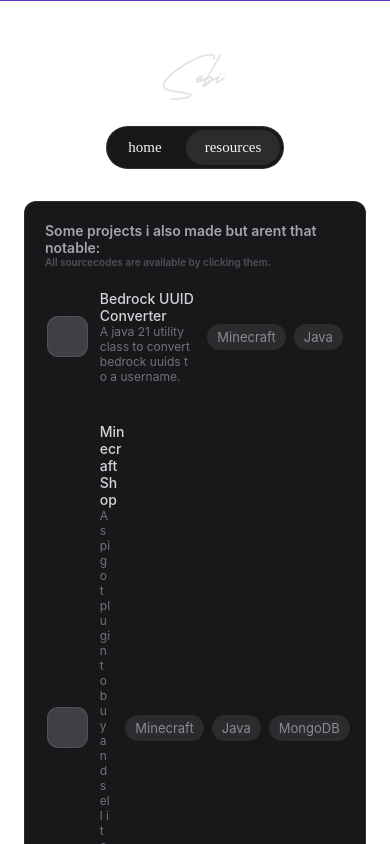
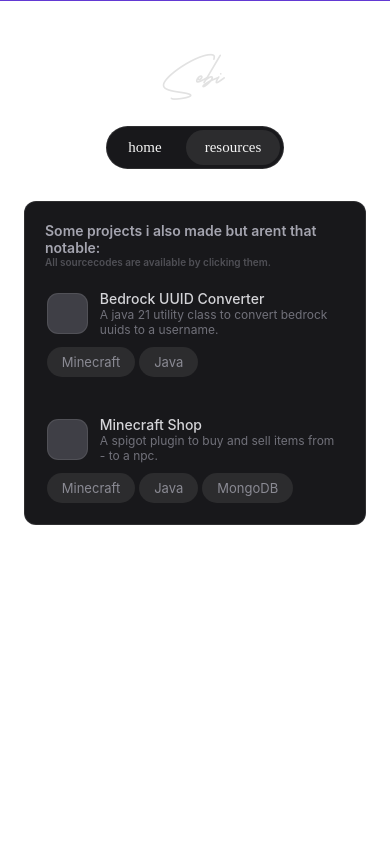
Before and after one commit to sxbide/sxbide-2025, a React (Create React App) app: page /resources in a window 390 px wide. Shown: the top 844 px of the page. Built offline with nearby package versions, Linux system fonts and the light colour scheme; some icons are missing.

Commit message:
Initial page changes

```diff
--- a/src/components/Navbar/Navbar.css
+++ b/src/components/Navbar/Navbar.css
@@ -14,9 +14,6 @@ nav.navigation {
     margin-bottom: 2rem;
 }
 
-* {
-    /* outline: 1px solid red; */
-}
 
 nav.navigation .signature {
     display: flex;
@@ -82,7 +79,7 @@ nav.navigation ul li:hover:not(.selected) {
 
 nav.navigation ul li a{
     font-family: 'Lexend';
-    font-weight: 330;
+    font-weight: 400;
     text-decoration: none;
     color: var(--text-color);
     margin-left: 0.6rem;
--- a/src/components/Projects/Projects.css
+++ b/src/components/Projects/Projects.css
@@ -55,6 +55,7 @@
     box-sizing: border-box;
     padding: 1rem;
     margin: 0.3rem;
+
     border-radius: 8px;
     transition: 0.25s ease-in-out;
 }
--- a/src/pages/Home/HomePage.jsx
+++ b/src/pages/Home/HomePage.jsx
@@ -22,7 +22,7 @@ export default function HomePage() {
                 <div className="about-me-description">
                     <h2>Hey👋 I'm Sebastian, a 19 year old, austria-based developer with over four years of experience. My main focus is on building object-oriented backends in java. I’m always eager to learn new things and web development has been especially exciting to me because it lets me turn creative ideas into visual, interactive experiences.</h2>
                     <break></break>
-                    <h2>I'm currently working on a multiplayer game platform called landaria.net, where I focus on developing with the latest version and leveraging the newest features and opportunities it offers. We launch our open beta in summer 2025.</h2>
+                    <h2>I'm currently working on a multiplayer game platform called landaria.net, where I focus on developing with the latest version and leveraging the newest features and opportunities it offers.</h2>
                 </div>
 
                 <div className="devider"></div>
--- a/src/pages/Resources/Resources.css
+++ b/src/pages/Resources/Resources.css
@@ -10,6 +10,7 @@
     margin-top: 32px;
     margin: auto auto;
 }
+
 
 .resources header {
     padding: 0;
@@ -70,15 +71,31 @@
     gap: 8px;
 }
 
+@media (max-width: 800px) {
+    .resources ul a {
+        flex-direction: column;
+        justify-content: flex-start;
+        align-items: flex-start;
+        width: 100%;
+        gap: 10px;
+    }
+    .resources ul a .language {
+        display: flex;
+        gap: 4px;
+    }
+}
+
+
 .resources ul a .language span {
     background-color: #2c2c2e;
     /* border: 0.6px solid rgba(255, 255, 255, 0.205); */
     border-radius: 16px;
-    padding: 5px;
-    padding-left: 10px;
-    padding-right: 10px;
+    padding: 7px;
+    padding-left: 15px;
+    padding-right: 15px;
     color: rgba(164, 164, 175, 0.788);
     font-size: 13px;
+    font-weight: normal;
 }
 
 .resources ul a:hover {
```
